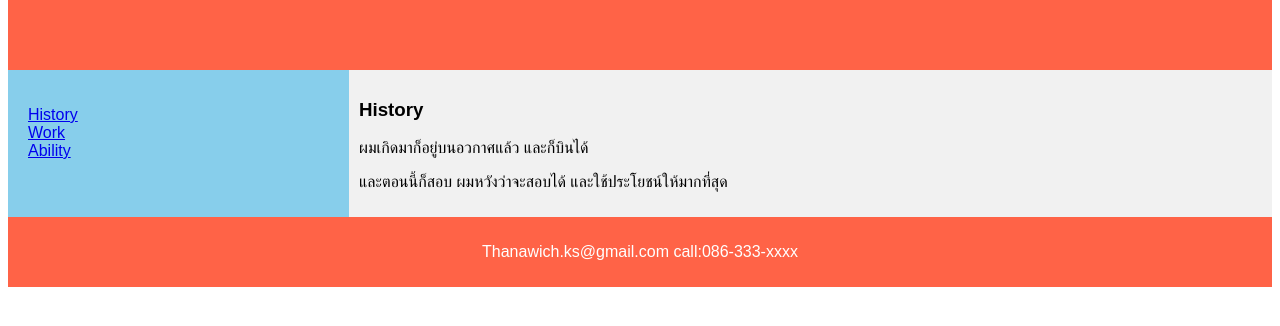
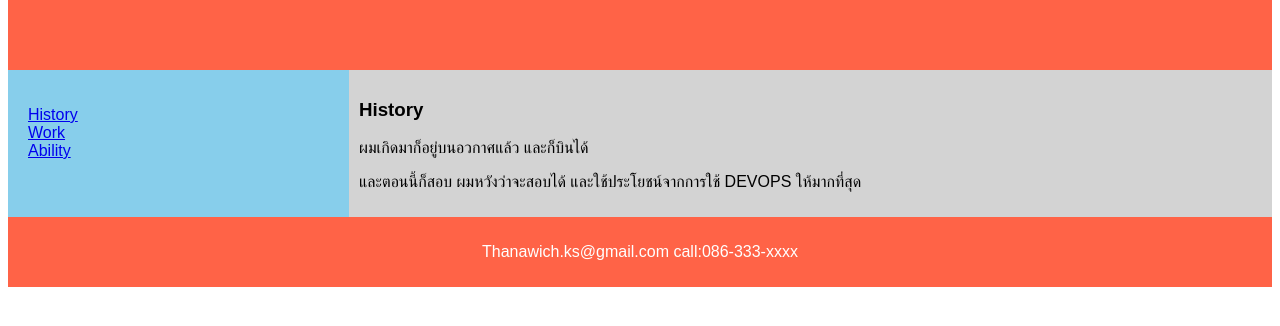
Before and after one commit to mattyindy/Dev, a plain HTML site: page index.html in a window 1280 px wide. Shown: the part 314-640 px from the top of the page. Drawn offline with Linux system fonts and the light colour scheme.

Commit message:
Update index.html

```diff
--- a/index.html
+++ b/index.html
@@ -48,7 +48,7 @@ article {
   -webkit-flex: 3;
   -ms-flex: 3;
   flex: 3;
-  background-color: #f1f1f1;
+  background-color: #D3D3D3;
   padding: 10px;
 }
 
@@ -92,7 +92,7 @@ footer {
   <article>
     <h1>History</h1>
     <p>ผมเกิดมาก็อยู่บนอวกาศแล้ว และก็บินได้ </p>
-    <p>และตอนนี้ก็สอบ ผมหวังว่าจะสอบได้ และใช้ประโยชน์ให้มากที่สุด </p>
+    <p>และตอนนี้ก็สอบ ผมหวังว่าจะสอบได้ และใช้ประโยชน์จากการใช้ DEVOPS ให้มากที่สุด </p>
   </article>
 </section>
 
```
